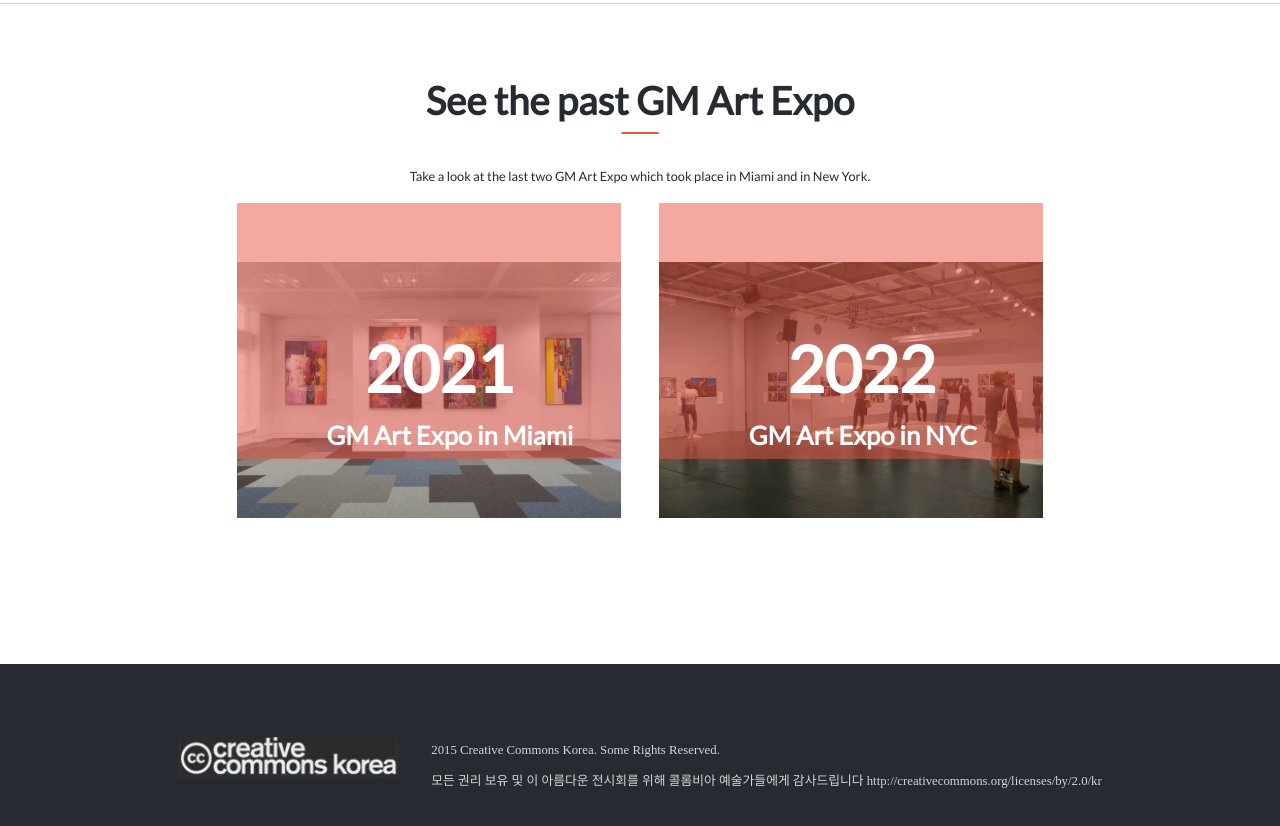
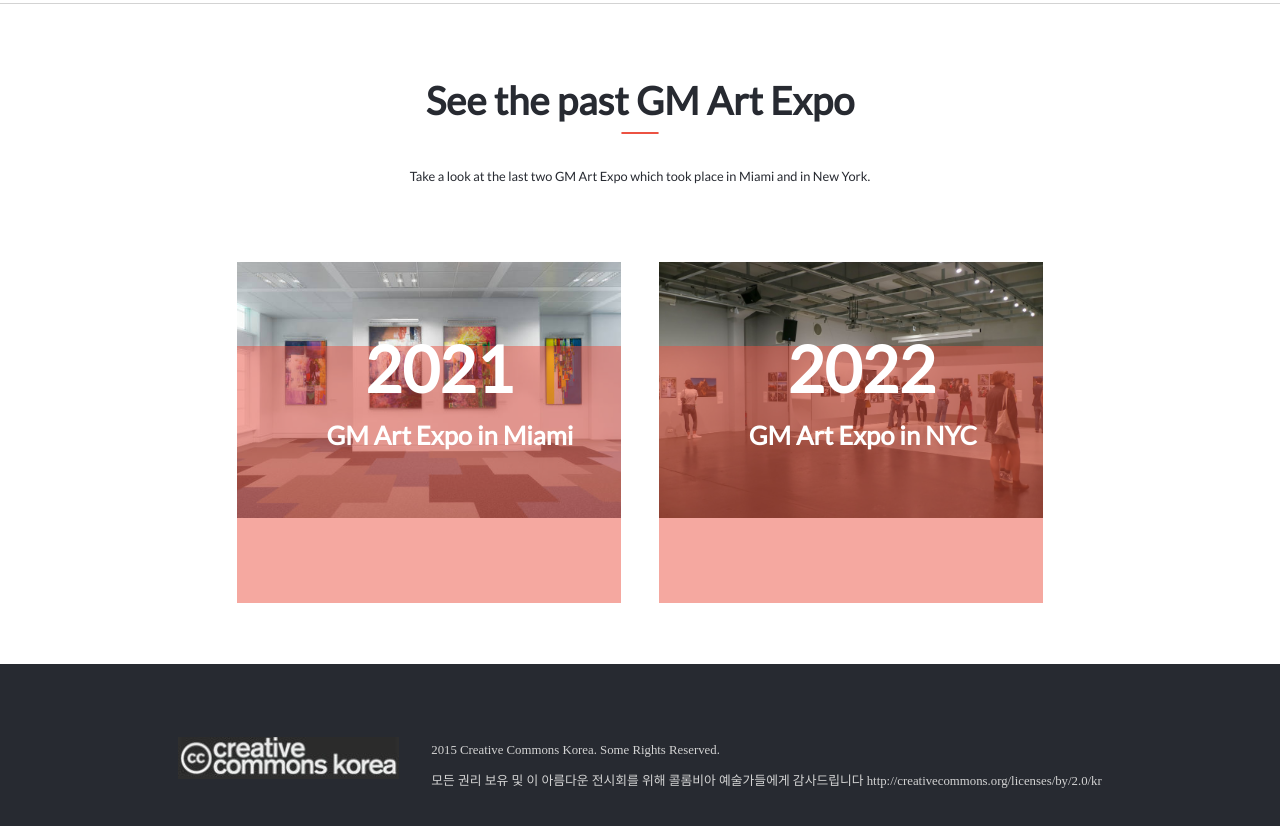
Before and after one commit to JuanDBta/Capstone-Project, a website: page about.html in a window 1280 px wide. Shown: the part 1282-2108 px from the top of the page. Drawn offline with Linux system fonts and the light colour scheme; a web font is replaced by a local one.

Commit message:
Fix layer height.  Project ready for review

```diff
--- a/styles_about.css
+++ b/styles_about.css
@@ -239,7 +239,7 @@ body {
   content: "";
   display: block;
   position: absolute;
-  top: 165vw;
+  top: 165.6vw;
   left: 17.5vw;
   width: 65vw;
   height: 45vw;
@@ -251,7 +251,7 @@ body {
   content: "";
   display: block;
   position: absolute;
-  top: 220vw;
+  top: 220.6vw;
   left: 17.5vw;
   width: 65vw;
   height: 45vw;
@@ -699,10 +699,10 @@ footer {
     content: "";
     display: block;
     position: absolute;
-    top: 116vw;
+    top: 127.2vw;
     left: 18.5vw;
     width: 30vw;
-    height: 20vw;
+    height: 20.1vw;
     background-color: #ec5242;
     opacity: 0.5;
   }
@@ -711,10 +711,10 @@ footer {
     content: "";
     display: block;
     position: absolute;
-    top: 116vw;
+    top: 127.2vw;
     left: 51.5vw;
     width: 30vw;
-    height: 20vw;
+    height: 20.1vw;
     background-color: #ec5242;
     opacity: 0.5;
   }
```
